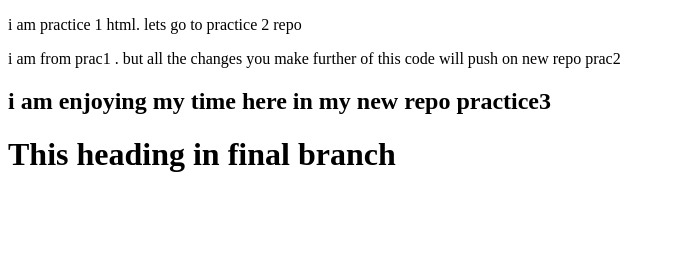
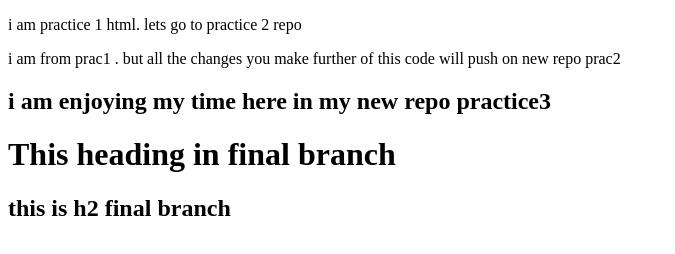
Before and after one commit to invisible360/practice1, a plain HTML site: page index.html in a window 1280 px wide. Shown: the whole page, without its empty margins (0-675 px from the left). Drawn offline with Linux system fonts and the light colour scheme.

Commit message:
changes in h2

```diff
--- a/index.html
+++ b/index.html
@@ -11,5 +11,6 @@
     <P>i am from prac1 . but all the changes you make further of this code will push on new repo prac2</P>
     <h2>i am enjoying my time here in my new repo practice3</h2>
     <h1>This heading in final branch</h1>
+    <h2>this is h2 final branch</h2>
 </body>
 </html>
```
